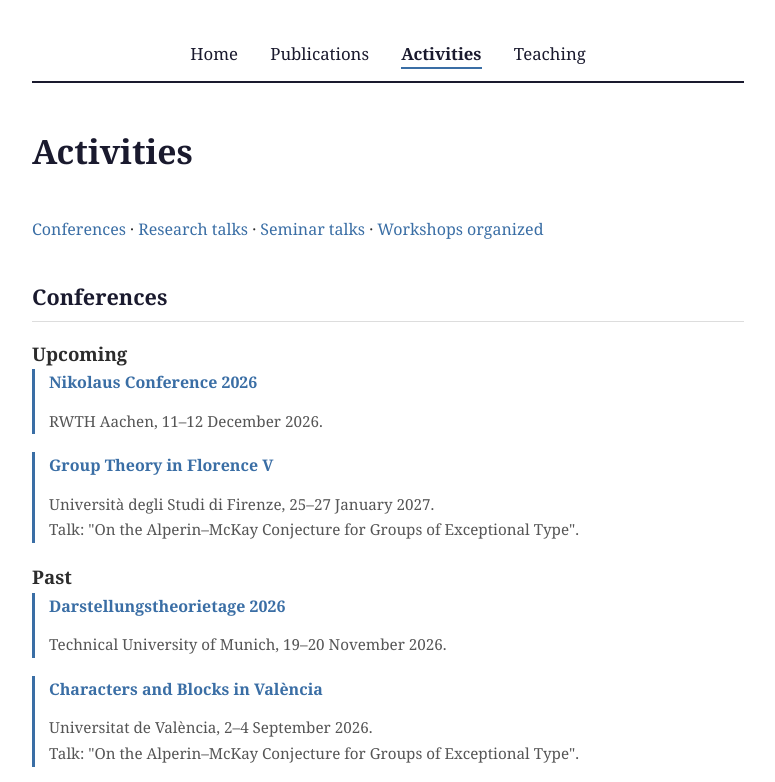
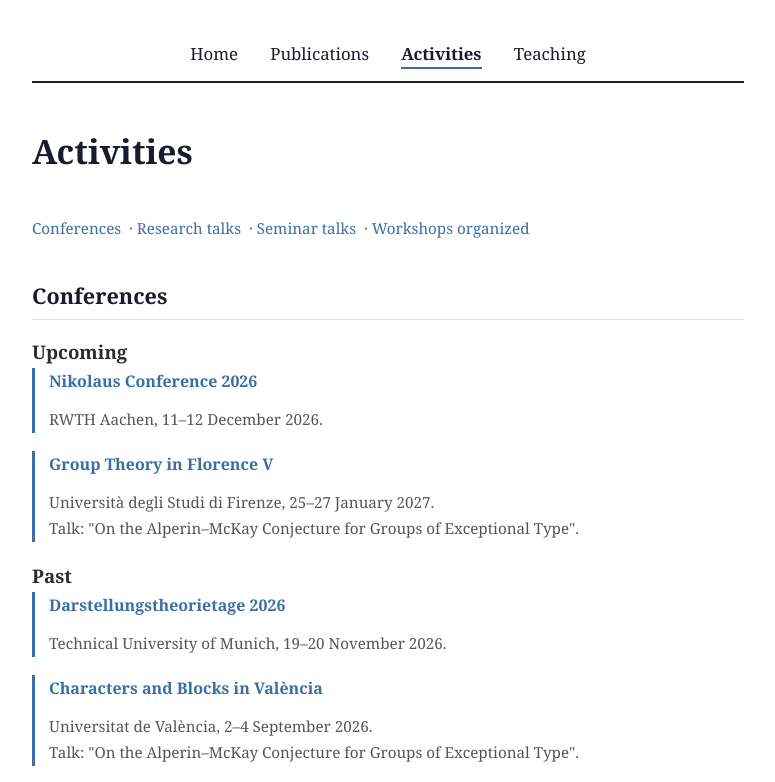
Before and after one commit to gaetan-mancini/gaetan-mancini.github.io, a plain HTML site: page activities.html in a window 1280 px wide. Shown: the top 782 px of the page, without its empty margins (252-1027 px from the left). Drawn offline with Linux system fonts and the light colour scheme.

Commit message:
Add styles for table of contents

```diff
--- a/style.css
+++ b/style.css
@@ -100,3 +100,6 @@ footer {
     font-style: italic;
     font-size: 0.9em;
 }
+
+.toc { font-size: 0.95em; color: #555; }
+.toc a { margin-right: 4px; }
```
